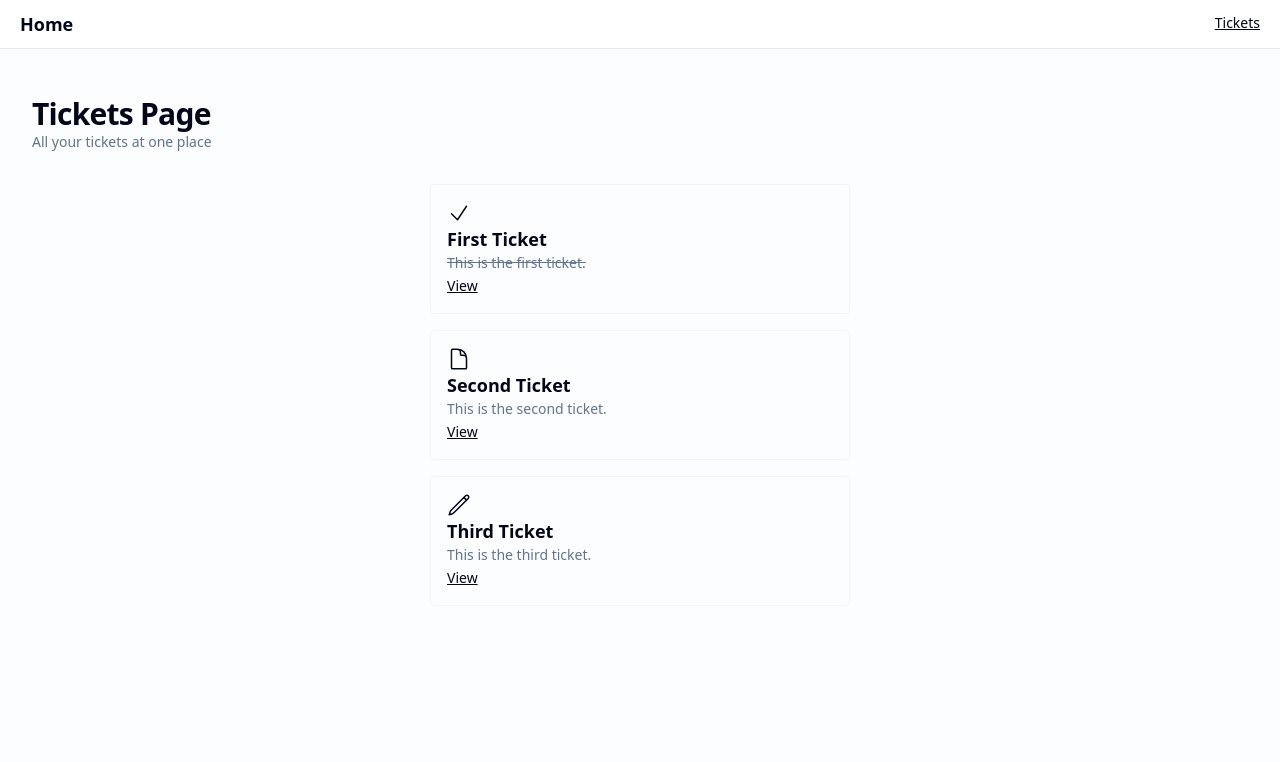
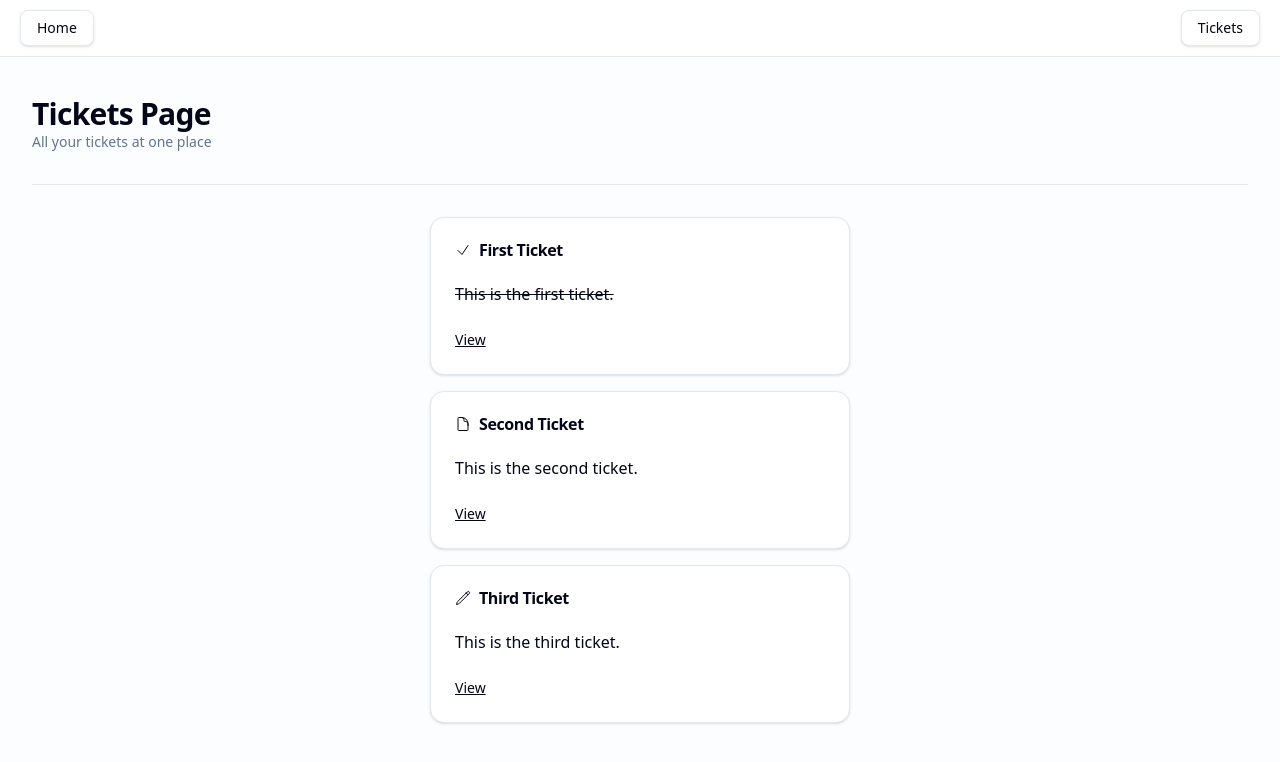
Before and after one commit to yegor-babiy/next, a Next.js app: page /tickets in a window 1280 px wide. Shown: the top 762 px of the page. Built offline with nearby package versions, Linux system fonts and the light colour scheme.

Commit message:
add button,card,separator components

```diff
--- a/app/layout.tsx
+++ b/app/layout.tsx
@@ -2,6 +2,7 @@
 import type { Metadata } from "next";
 import { Geist, Geist_Mono } from "next/font/google";
 import Link from "next/link";
+import { buttonVariants } from "@/components/ui/button";
 import { homePath, ticketsPath } from "@/paths";
 
 const geistSans = Geist({
@@ -36,12 +37,18 @@
             w-full flex py-2.5 px-5 justify-between"
         >
           <div>
-            <Link href={homePath()} className="text-lg font-bold">
+            <Link
+              href={homePath()}
+              className={buttonVariants({ variant: "outline" })}
+            >
               Home
             </Link>
           </div>
           <div>
-            <Link href={ticketsPath()} className="text-sm underline">
+            <Link
+              href={ticketsPath()}
+              className={buttonVariants({ variant: "outline" })}
+            >
               Tickets
             </Link>
           </div>
--- a/app/tickets/page.tsx
+++ b/app/tickets/page.tsx
@@ -1,5 +1,13 @@
 import clsx from "clsx";
 import Link from "next/link";
+import {
+  Card,
+  CardContent,
+  CardFooter,
+  CardHeader,
+  CardTitle
+} from "@/components/ui/card";
+import { Separator } from "@/components/ui/separator";
 import { initialTickets } from "@/data";
 import { ticketPath } from "@/paths";
 
@@ -10,7 +18,7 @@
     viewBox="0 0 24 24"
     strokeWidth={1.5}
     stroke="currentColor"
-    className="size-6"
+    className="size-4"
   >
     <path
       strokeLinecap="round"
@@ -27,7 +35,7 @@
     viewBox="0 0 24 24"
     strokeWidth={1.5}
     stroke="currentColor"
-    className="size-6"
+    className="size-4"
   >
     <path
       strokeLinecap="round"
@@ -44,7 +52,7 @@
     viewBox="0 0 24 24"
     strokeWidth={1.5}
     stroke="currentColor"
-    className="size-6"
+    className="size-4"
   >
     <path
       strokeLinecap="round"
@@ -69,26 +77,31 @@
           All your tickets at one place
         </p>
       </div>
-
+      <Separator />
       <div className="flex-1 flex flex-col items-center gap-y-4 animate-fade-from-top">
         {initialTickets.map(ticket => (
-          <div
-            key={ticket.id}
-            className="w-full max-w-[420px] border p-4 border-slate-100 rounded"
-          >
-            <div>{TICKET_ICONS[ticket.status]}</div>
-            <h3 className="text-lg font-semibold truncate">{ticket.title}</h3>
+          <Card key={ticket.id} className="w-full max-w-[420px]">
+            <CardHeader>
+              <CardTitle className="flex gap-x-2">
+                <span>{TICKET_ICONS[ticket.status]}</span>
+                <h3 className="truncate">{ticket.title}</h3>
+              </CardTitle>
+            </CardHeader>
+            <CardContent>
               <p
-              className={clsx("text-sm text-slate-500 truncate", {
+                className={clsx("line-clamp-3 whitespace-break-spaces", {
                   "line-through": ticket.status === "DONE"
                 })}
               >
                 {ticket.content}
               </p>
+            </CardContent>
+            <CardFooter>
               <Link href={ticketPath(ticket.id)} className="text-sm underline">
                 View
               </Link>
-          </div>
+            </CardFooter>
+          </Card>
         ))}
       </div>
     </div>
--- /dev/null
+++ b/components/ui/button.tsx
@@ -0,0 +1,56 @@
+import { Slot } from "@radix-ui/react-slot"
+import { cva, type VariantProps } from "class-variance-authority"
+import * as React from "react"
+import { cn } from "@/lib/utils"
+
+const buttonVariants = cva(
+  "inline-flex items-center justify-center gap-2 whitespace-nowrap rounded-md text-sm font-medium transition-colors focus-visible:outline-none focus-visible:ring-1 focus-visible:ring-ring disabled:pointer-events-none disabled:opacity-50 [&_svg]:pointer-events-none [&_svg]:size-4 [&_svg]:shrink-0",
+  {
+    variants: {
+      variant: {
+        default:
+          "bg-primary text-primary-foreground shadow hover:bg-primary/90",
+        destructive:
+          "bg-destructive text-destructive-foreground shadow-sm hover:bg-destructive/90",
+        outline:
+          "border border-input bg-background shadow-sm hover:bg-accent hover:text-accent-foreground",
+        secondary:
+          "bg-secondary text-secondary-foreground shadow-sm hover:bg-secondary/80",
+        ghost: "hover:bg-accent hover:text-accent-foreground",
+        link: "text-primary underline-offset-4 hover:underline",
+      },
+      size: {
+        default: "h-9 px-4 py-2",
+        sm: "h-8 rounded-md px-3 text-xs",
+        lg: "h-10 rounded-md px-8",
+        icon: "h-9 w-9",
+      },
+    },
+    defaultVariants: {
+      variant: "default",
+      size: "default",
+    },
+  }
+)
+
+export interface ButtonProps
+  extends React.ButtonHTMLAttributes<HTMLButtonElement>,
+    VariantProps<typeof buttonVariants> {
+  asChild?: boolean
+}
+
+const Button = React.forwardRef<HTMLButtonElement, ButtonProps>(
+  ({ className, variant, size, asChild = false, ...props }, ref) => {
+    const Comp = asChild ? Slot : "button"
+    return (
+      <Comp
+        className={cn(buttonVariants({ variant, size, className }))}
+        ref={ref}
+        {...props}
+      />
+    )
+  }
+)
+Button.displayName = "Button"
+
+export { Button, buttonVariants }
--- /dev/null
+++ b/components/ui/card.tsx
@@ -0,0 +1,82 @@
+import * as React from "react";
+import { cn } from "@/lib/utils";
+
+const Card = React.forwardRef<
+  HTMLDivElement,
+  React.HTMLAttributes<HTMLDivElement>
+>(({ className, ...props }, ref) => (
+  <div
+    ref={ref}
+    className={cn(
+      "rounded-xl border bg-card text-card-foreground shadow",
+      className
+    )}
+    {...props}
+  />
+));
+Card.displayName = "Card";
+
+const CardHeader = React.forwardRef<
+  HTMLDivElement,
+  React.HTMLAttributes<HTMLDivElement>
+>(({ className, ...props }, ref) => (
+  <div
+    ref={ref}
+    className={cn("flex flex-col space-y-1.5 p-6", className)}
+    {...props}
+  />
+));
+CardHeader.displayName = "CardHeader";
+
+const CardTitle = React.forwardRef<
+  HTMLDivElement,
+  React.HTMLAttributes<HTMLDivElement>
+>(({ className, ...props }, ref) => (
+  <div
+    ref={ref}
+    className={cn("font-semibold leading-none tracking-tight", className)}
+    {...props}
+  />
+));
+CardTitle.displayName = "CardTitle";
+
+const CardDescription = React.forwardRef<
+  HTMLDivElement,
+  React.HTMLAttributes<HTMLDivElement>
+>(({ className, ...props }, ref) => (
+  <div
+    ref={ref}
+    className={cn("text-sm text-muted-foreground", className)}
+    {...props}
+  />
+));
+CardDescription.displayName = "CardDescription";
+
+const CardContent = React.forwardRef<
+  HTMLDivElement,
+  React.HTMLAttributes<HTMLDivElement>
+>(({ className, ...props }, ref) => (
+  <div ref={ref} className={cn("p-6 pt-0", className)} {...props} />
+));
+CardContent.displayName = "CardContent";
+
+const CardFooter = React.forwardRef<
+  HTMLDivElement,
+  React.HTMLAttributes<HTMLDivElement>
+>(({ className, ...props }, ref) => (
+  <div
+    ref={ref}
+    className={cn("flex items-center p-6 pt-0", className)}
+    {...props}
+  />
+));
+CardFooter.displayName = "CardFooter";
+
+export {
+  Card,
+  CardContent,
+  CardDescription,
+  CardFooter,
+  CardHeader,
+  CardTitle
+};
--- /dev/null
+++ b/components/ui/separator.tsx
@@ -0,0 +1,30 @@
+"use client";
+
+import * as SeparatorPrimitive from "@radix-ui/react-separator";
+import * as React from "react";
+import { cn } from "@/lib/utils";
+
+const Separator = React.forwardRef<
+  React.ElementRef<typeof SeparatorPrimitive.Root>,
+  React.ComponentPropsWithoutRef<typeof SeparatorPrimitive.Root>
+>(
+  (
+    { className, orientation = "horizontal", decorative = true, ...props },
+    ref
+  ) => (
+    <SeparatorPrimitive.Root
+      ref={ref}
+      decorative={decorative}
+      orientation={orientation}
+      className={cn(
+        "shrink-0 bg-border",
+        orientation === "horizontal" ? "h-[1px] w-full" : "h-full w-[1px]",
+        className
+      )}
+      {...props}
+    />
+  )
+);
+Separator.displayName = SeparatorPrimitive.Root.displayName;
+
+export { Separator };
--- a/package.json
+++ b/package.json
@@ -11,6 +11,8 @@
     "type": "tsc --noEmit"
   },
   "dependencies": {
+    "@radix-ui/react-separator": "^1.1.8",
+    "@radix-ui/react-slot": "^1.2.4",
     "class-variance-authority": "^0.7.1",
     "clsx": "^2.1.1",
     "lucide-react": "^0.563.0",
```
Also changed, not shown: 1 other file (tests, documents, lock files or other folders). Lines whose indentation alone changed are shown as unchanged.
